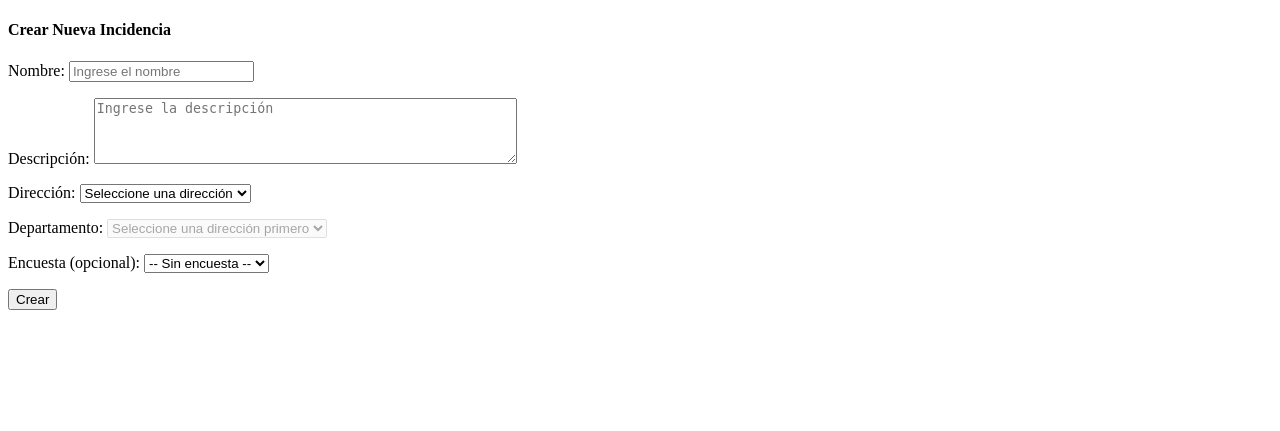
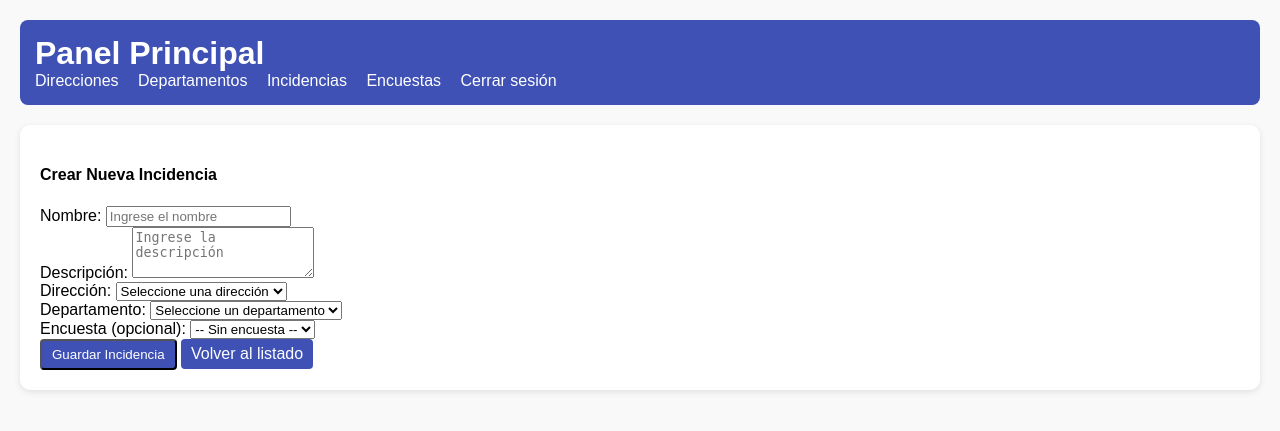
Before and after one commit to Aaron-Orellana/DesarrolloWeb, a Django app: template catalogs/templates/catalogs/incidencia_crear.html in a window 1280 px wide. Shown: the top 431 px of the page. Run offline with Django 3.2, Linux system fonts and the light colour scheme; the template is opened without the code that fills it, so the values that code supplies are empty.

Commit message:
Arreglo del Crud de Incidencia

```diff
--- a/catalogs/models.py
+++ b/catalogs/models.py
@@ -10,7 +10,7 @@ class Incidencia(models.Model):
     NOTA SOBRE FOREIGN KEYS:
     Usamos el formato "app_label.ModelName" en lugar de importar las clases,
     porque las tablas relacionadas (Direccion y Departamento) se encuentran
-    en otras apps del proyecto. Esto evita dependencias circulares y facilita
+    en ot   |ras apps del proyecto. Esto evita dependencias circulares y facilita
     la modularización.
     """
 
--- a/catalogs/templates/catalogs/incidencia_crear.html
+++ b/catalogs/templates/catalogs/incidencia_crear.html
@@ -1,93 +1,62 @@
-<!DOCTYPE html>
-<html lang="es">
-<head>
-    <meta charset="UTF-8">
-    <title>Crear Incidencia - Municipalidad</title>
-</head>
-<body>
+{% extends 'core/base.html' %}
+
+{% block content %}
 <h4>Crear Nueva Incidencia</h4>
 
-    <!-- Mostrar mensajes de error/success -->
 {% if messages %}
-        <ul class="messages">
+    <div class="alert alert-info">
+        <ul>
             {% for message in messages %}
-                <li{% if message.tags %} class="{{ message.tags }}"{% endif %}>{{ message }}</li>
+                <li>{{ message }}</li>
             {% endfor %}
         </ul>
+    </div>
 {% endif %}
 
 <form method="post" action="{% url 'incidencia_guardar' %}">
     {% csrf_token %}
 
-        <p>
+    <div class="form-group mb-3">
         <label for="nombre">Nombre:</label>
-            <input type="text" id="nombre" name="nombre" placeholder="Ingrese el nombre" required maxlength="100"/>
-        </p>
+        <input type="text" id="nombre" name="nombre" class="form-control" placeholder="Ingrese el nombre" required maxlength="100">
+    </div>
 
-        <p>
+    <div class="form-group mb-3">
         <label for="descripcion">Descripción:</label>
-            <textarea id="descripcion" name="descripcion" placeholder="Ingrese la descripción" rows="4" cols="50"></textarea>
-        </p>
+        <textarea id="descripcion" name="descripcion" rows="3" class="form-control" placeholder="Ingrese la descripción"></textarea>
+    </div>
 
-        <p>
+    <div class="form-group mb-3">
         <label for="direccion">Dirección:</label>
-            <select id="direccion" name="direccion" required>
+        <select id="direccion" name="direccion" class="form-control" required>
             <option value="">Seleccione una dirección</option>
-                {% for dir in direcciones %}
-                    <option value="{{ dir.direccion_id }}">{{ dir.nombre }}</option>
+            {% for d in direcciones %}
+                <option value="{{ d.direccion_id }}">{{ d.nombre }}</option>
             {% endfor %}
         </select>
-        </p>
+    </div>
 
-        <p>
+    <div class="form-group mb-3">
         <label for="departamento">Departamento:</label>
-            <select id="departamento" name="departamento" required disabled>
-                <option value="">Seleccione una dirección primero</option>
+        <select id="departamento" name="departamento" class="form-control" required>
+            <option value="">Seleccione un departamento</option>
+            {% for dep in departamentos %}
+                <option value="{{ dep.departamento_id }}">{{ dep.nombre }}</option>
+            {% endfor %}
         </select>
-        </p>
+    </div>
 
-        <p>
+    <div class="form-group mb-3">
         <label for="encuesta">Encuesta (opcional):</label>
-            <select id="encuesta" name="encuesta">
+        <select id="encuesta" name="encuesta" class="form-control">
             <option value="">-- Sin encuesta --</option>
             {% for e in encuestas %}
-                    <option value="{{ e.id }}">{{ e.titulo }}</option>
+                <option value="{{ e.encuesta_id }}">{{ e.titulo }}</option>
             {% endfor %}
         </select>
-        </p>
+    </div>
 
-        <p><input type="submit" value="Crear"/></p>
-
-        <!-- Opciones ocultas para departamentos (para JavaScript) -->
-        <div style="display: none;">
-            {% for dep in departamentos %}
-                <option value="{{ dep.departamento_id }}" data-direccion="{{ dep.direccion.direccion_id }}">{{ dep.nombre }}</option>
-            {% endfor %}
-        </div>
+    <button type="submit" class="btn btn-primary">Guardar Incidencia</button>
+    <a href="{% url 'incidencia_listar' %}" class="btn btn-secondary">Volver al listado</a>
 </form>
-
-    <script>
-    document.addEventListener('DOMContentLoaded', function() {
-        const direccionSelect = document.getElementById('direccion');
-        const departamentoSelect = document.getElementById('departamento');
-
-        // Guardar todas las opciones de departamentos
-        const allDeptOptions = Array.from(document.querySelectorAll('option[data-direccion]')).map(opt => opt.cloneNode(true));
-
-        direccionSelect.addEventListener('change', function() {
-            const selectedDirId = this.value;
-            departamentoSelect.innerHTML = '<option value="">Seleccione un departamento</option>';
-            departamentoSelect.disabled = !selectedDirId;
-
-            if (selectedDirId) {
-                allDeptOptions.forEach(option => {
-                    if (option.dataset.direccion === selectedDirId) {
-                        departamentoSelect.appendChild(option);
-                    }
-                });
-            }
-        });
-    });
-    </script>
-</body>
-</html>
+{% endblock %}
```
Also changed, not shown: catalogs/templates/catalogs/incidencia_listar.html (+31 -28 lines). Lines whose indentation alone changed are shown as unchanged.
